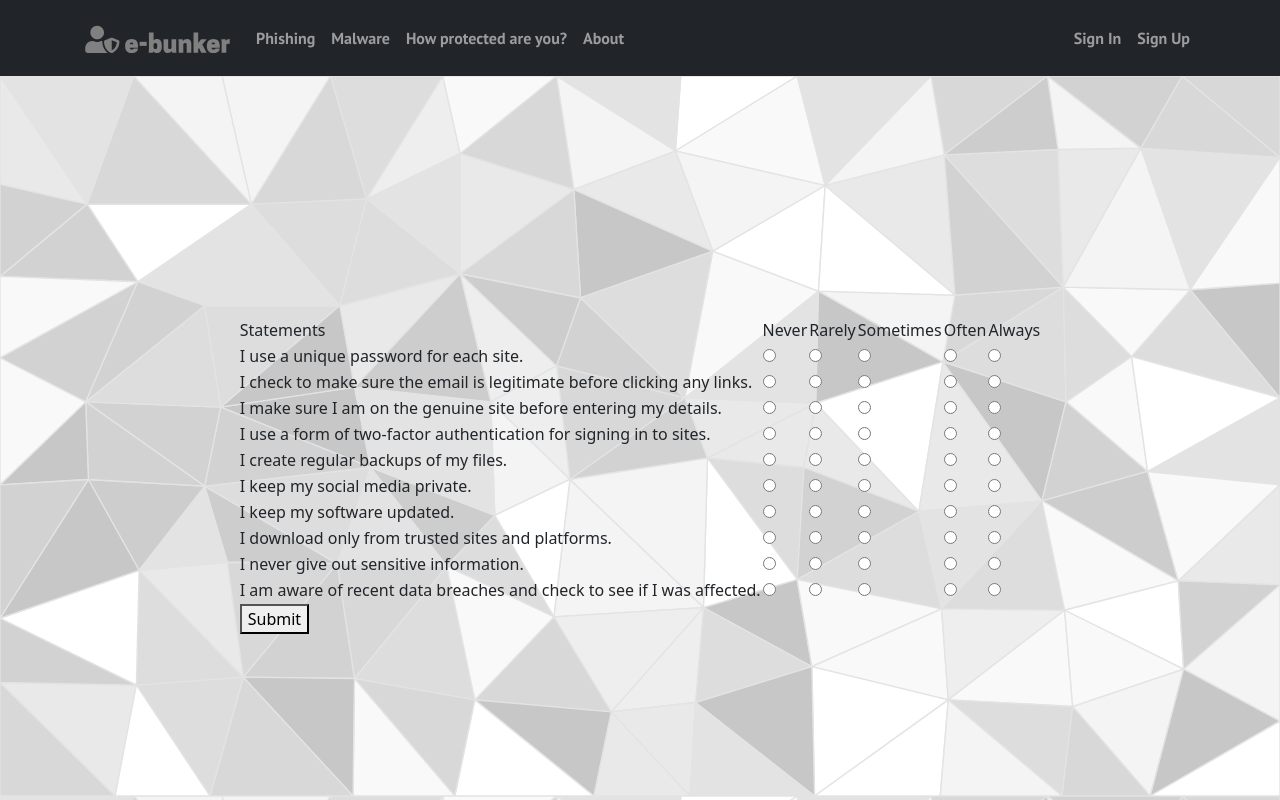
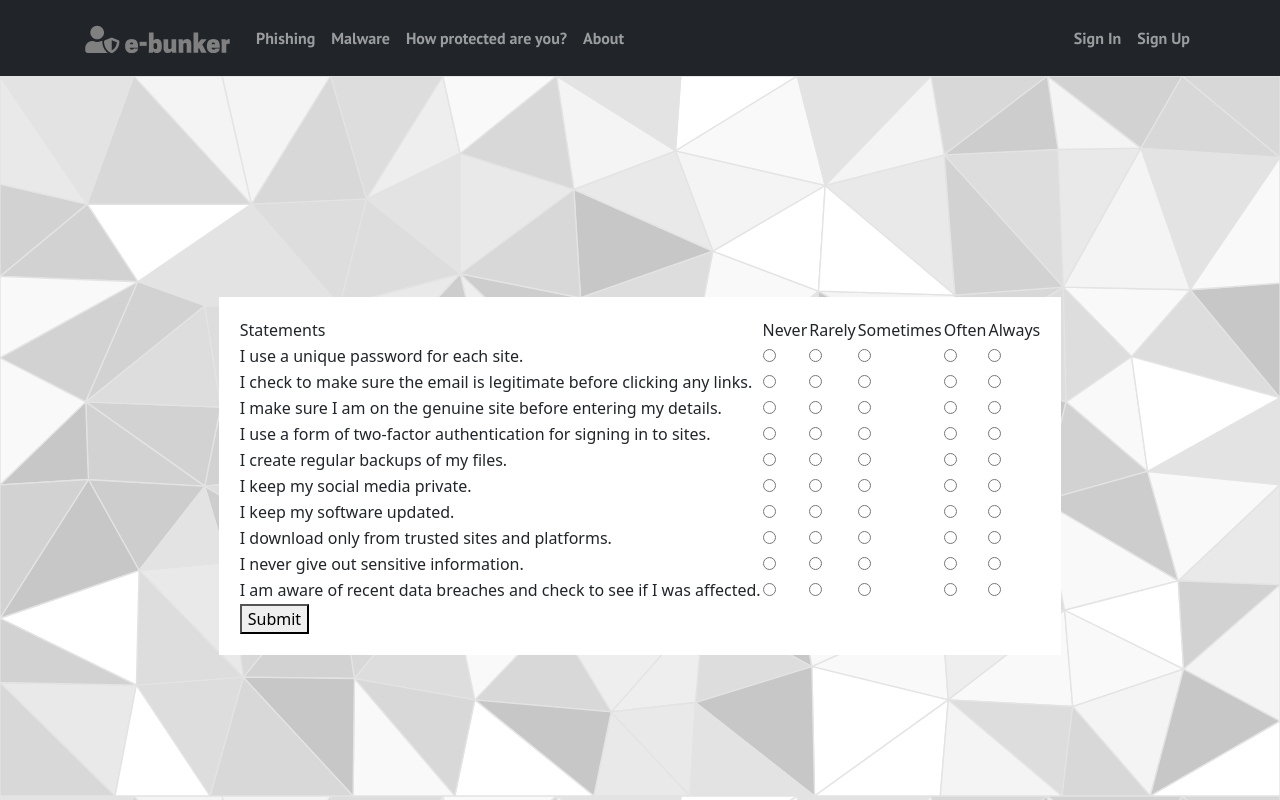
Before and after one commit to Asad99dev/E-Bunker, a React (Create React App) app in the folder frontend/: page /protected in a window 1280 px wide. Shown: the top 800 px of the page. Built offline with nearby package versions, Linux system fonts and the light colour scheme.

Commit message:
Added CSS

```diff
--- /dev/null
+++ b/frontend/src/Components/ProtectedSurvey/Survey.css
@@ -0,0 +1,5 @@
+.surveyForm {
+    background: #ffff;
+    padding: 20px;
+
+}
--- a/frontend/src/Components/ProtectedSurvey/Survey.js
+++ b/frontend/src/Components/ProtectedSurvey/Survey.js
@@ -1,4 +1,5 @@
 import React, { useState } from "react";
+import "./Survey.css"
 
 export default function Survey() {
   const [state, setState] = useState({
@@ -19,13 +20,13 @@ export default function Survey() {
       ...state,
       [event.target.name]: value,
     });
+
   }
 
   function formSubmit(event) {
     event.preventDefault();
 
-    const results =
-      {
+    const results = {
       q1: state.q1,
       q2: state.q2,
       q3: state.q3,
@@ -36,14 +37,13 @@ export default function Survey() {
       q8: state.q8,
       q9: state.q9,
       q10: state.q10,
-      }
-
+    };
 
     console.log(JSON.stringify(results));
   }
 
   return (
-    <form noValidate>
+    <form className="surveyForm" noValidate>
       <table>
         <tbody>
           <tr>
```
Lines whose indentation alone changed are shown as unchanged.
